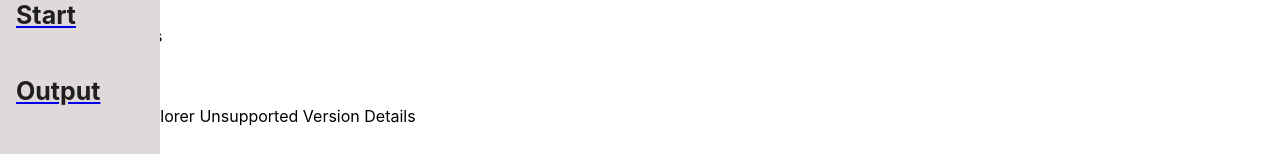
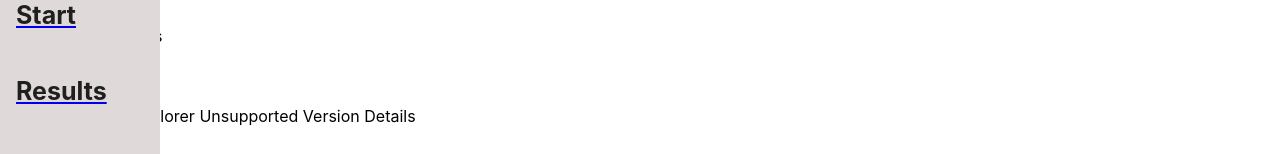
Before and after one commit to L-s-a-r-a-h/AVM, a React (Create React App) app in the folder my-app/: page /Output in a window 1280 px wide. Shown: the part 183-337 px from the top of the page. Built offline with nearby package versions, Linux system fonts and the light colour scheme.

Commit message:
Quick Changes

```diff
--- a/my-app/src/component/MenuBar.js
+++ b/my-app/src/component/MenuBar.js
@@ -22,7 +22,7 @@ function MenuBar() {
                     <div class = "menubar">
                         <Navbar.Brand href="/Home"><h4 className="home">Home</h4></Navbar.Brand>
                         <Nav.Link as={Link} to={"/start"}><h4 className="linkText"> Start </h4></Nav.Link>
-                        <Nav.Link as={Link} to={"/Output"}><h4 className="testOutput"> Output </h4></Nav.Link>
+                        <Nav.Link as={Link} to={"/Output"}><h4 className="testOutput"> Results </h4></Nav.Link>
                         <h4>log out</h4>
                     </div>
                     </Container>
```
